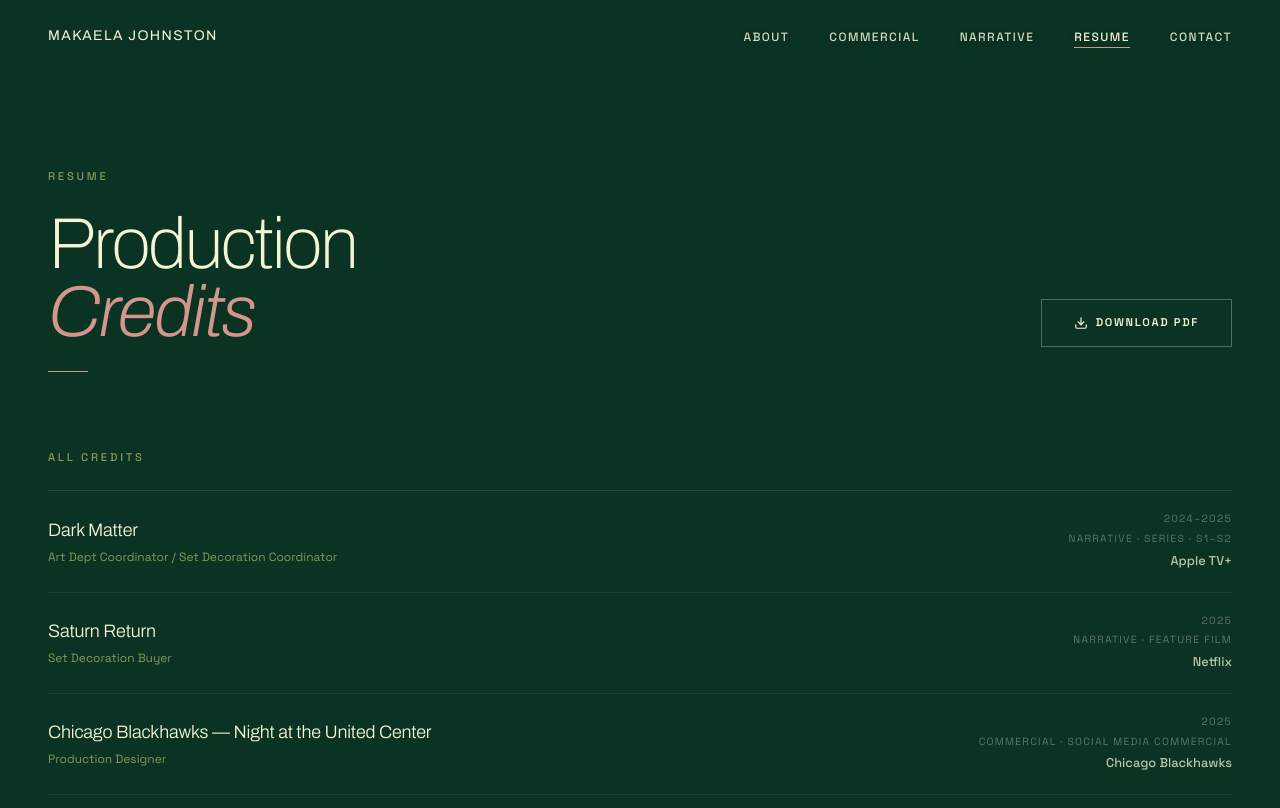
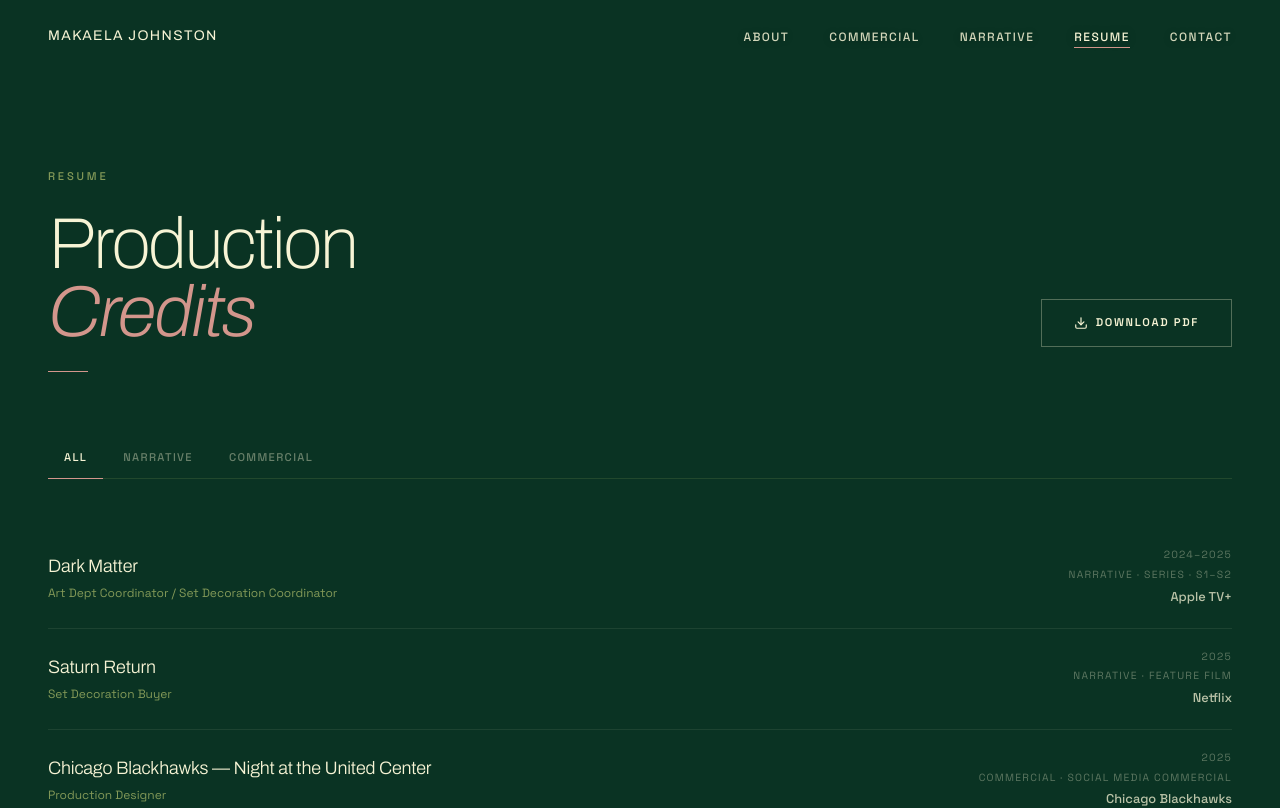
Before and after one commit to ayyjayy2/makaela-johnston-portfolio, a Next.js app: page /resume in a window 1280 px wide. Shown: the top 808 px of the page. Built offline with nearby package versions, Linux system fonts and the light colour scheme.

Commit message:
MJ-13: Add All / Narrative / Commercial filter tabs to resume
Extracts credits list into a CreditsFilter client component with
underline tab navigation. Page.tsx stays a server component for metadata.

Co-Authored-By: Claude Sonnet 4.6 <noreply@anthropic.com>

```diff
--- /dev/null
+++ b/app/components/CreditsFilter.tsx
@@ -0,0 +1,84 @@
+'use client';
+
+import { useState } from 'react';
+
+type Credit = {
+  title: string;
+  role: string;
+  studio: string;
+  type: string;
+  year: string;
+  sortYear: number;
+  category: 'Commercial' | 'Narrative';
+};
+
+type Filter = 'All' | 'Commercial' | 'Narrative';
+
+const filters: Filter[] = ['All', 'Narrative', 'Commercial'];
+
+export default function CreditsFilter({ credits }: { credits: Credit[] }) {
+  const [active, setActive] = useState<Filter>('All');
+
+  const visible = active === 'All' ? credits : credits.filter((c) => c.category === active);
+
+  return (
+    <div>
+      {/* ── Filter tabs ──────────────────────────────────────────── */}
+      <div
+        role="group"
+        aria-label="Filter credits by category"
+        style={{
+          display: 'flex',
+          gap: '0.25rem',
+          marginBottom: 'clamp(2rem, 4vw, 3rem)',
+          borderBottom: '1px solid rgba(131, 153, 88, 0.2)',
+          paddingBottom: '0',
+        }}
+      >
+        {filters.map((f) => (
+          <button
+            key={f}
+            onClick={() => setActive(f)}
+            aria-pressed={active === f}
+            style={{
+              fontFamily: 'var(--font-body)',
+              fontSize: '0.7rem',
+              fontWeight: 500,
+              letterSpacing: '0.12em',
+              textTransform: 'uppercase',
+              color: active === f ? 'var(--beige)' : 'rgba(247,244,213,0.4)',
+              background: 'none',
+              border: 'none',
+              borderBottom: active === f ? '1px solid var(--rosy-brown)' : '1px solid transparent',
+              padding: '0 1rem 0.75rem',
+              cursor: 'pointer',
+              transition: 'color 150ms ease, border-color 150ms ease',
+              marginBottom: '-1px',
+            }}
+          >
+            {f}
+          </button>
+        ))}
+      </div>
+
+      {/* ── Credits list ─────────────────────────────────────────── */}
+      <div style={{ paddingBottom: 'clamp(4rem, 8vw, 7rem)' }}>
+        {visible.map((credit) => (
+          <div key={credit.title} className="credit-row">
+            <div>
+              <p className="credit-title">{credit.title}</p>
+              <p className="credit-role">{credit.role}</p>
+            </div>
+            <div className="credit-meta">
+              {credit.year && (
+                <span className="credit-type">{credit.year}</span>
+              )}
+              <span className="credit-type">{credit.category} · {credit.type}</span>
+              <span className="credit-studio">{credit.studio}</span>
+            </div>
+          </div>
+        ))}
+      </div>
+    </div>
+  );
+}
--- a/app/resume/page.tsx
+++ b/app/resume/page.tsx
@@ -1,5 +1,6 @@
 import type { Metadata } from 'next';
 import Link from 'next/link';
+import CreditsFilter from '../components/CreditsFilter';
 
 export const metadata: Metadata = {
   title: 'Resume — Makaela Johnston',
@@ -142,27 +143,7 @@ export default function Resume() {
           </div>
 
           {/* ── Credits list ─────────────────────────────────────── */}
-          <div className="credits-header">
-            <p className="eyebrow">All Credits</p>
-          </div>
-
-          <div style={{ paddingBottom: 'clamp(4rem, 8vw, 7rem)' }}>
-            {credits.map((credit) => (
-              <div key={credit.title} className="credit-row">
-                <div>
-                  <p className="credit-title">{credit.title}</p>
-                  <p className="credit-role">{credit.role}</p>
-                </div>
-                <div className="credit-meta">
-                  {credit.year && (
-                    <span className="credit-type">{credit.year}</span>
-                  )}
-                  <span className="credit-type">{credit.category} · {credit.type}</span>
-                  <span className="credit-studio">{credit.studio}</span>
-                </div>
-              </div>
-            ))}
-          </div>
+          <CreditsFilter credits={credits} />
         </div>
       </section>
 
```
